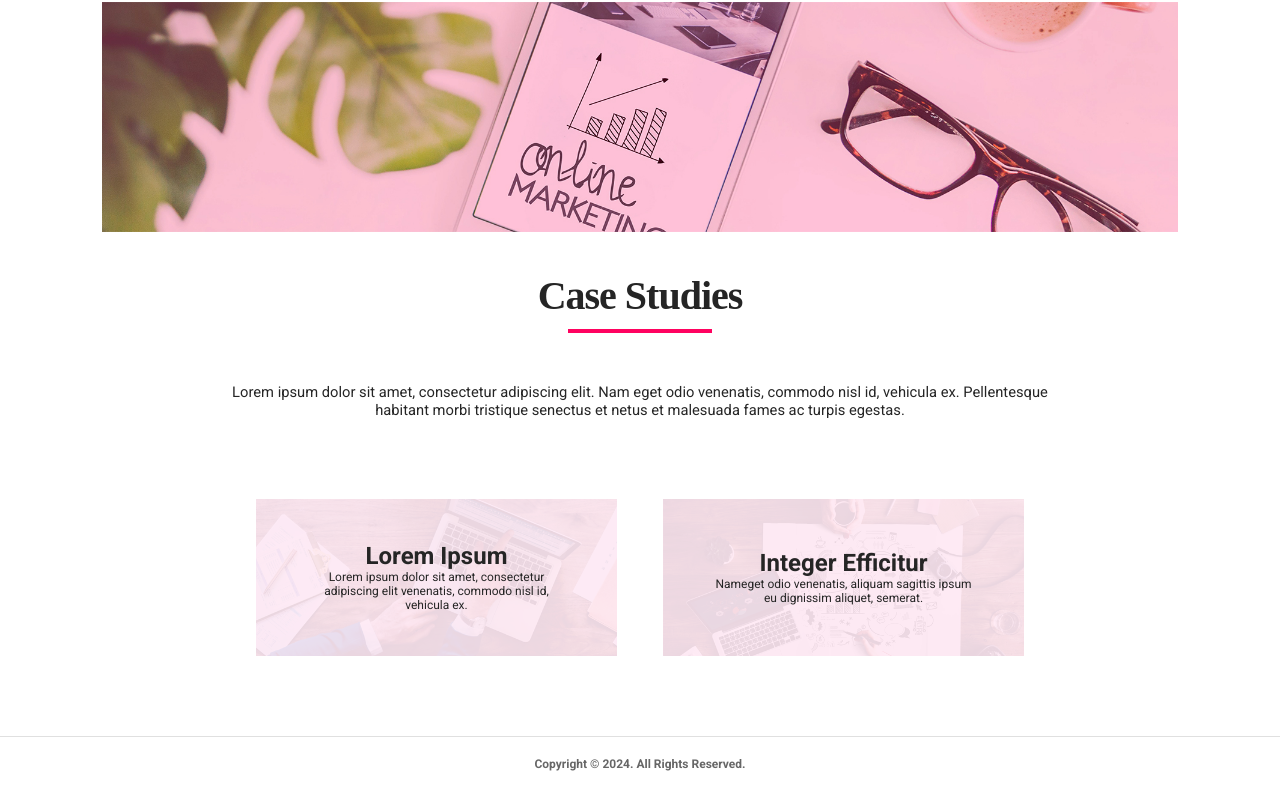
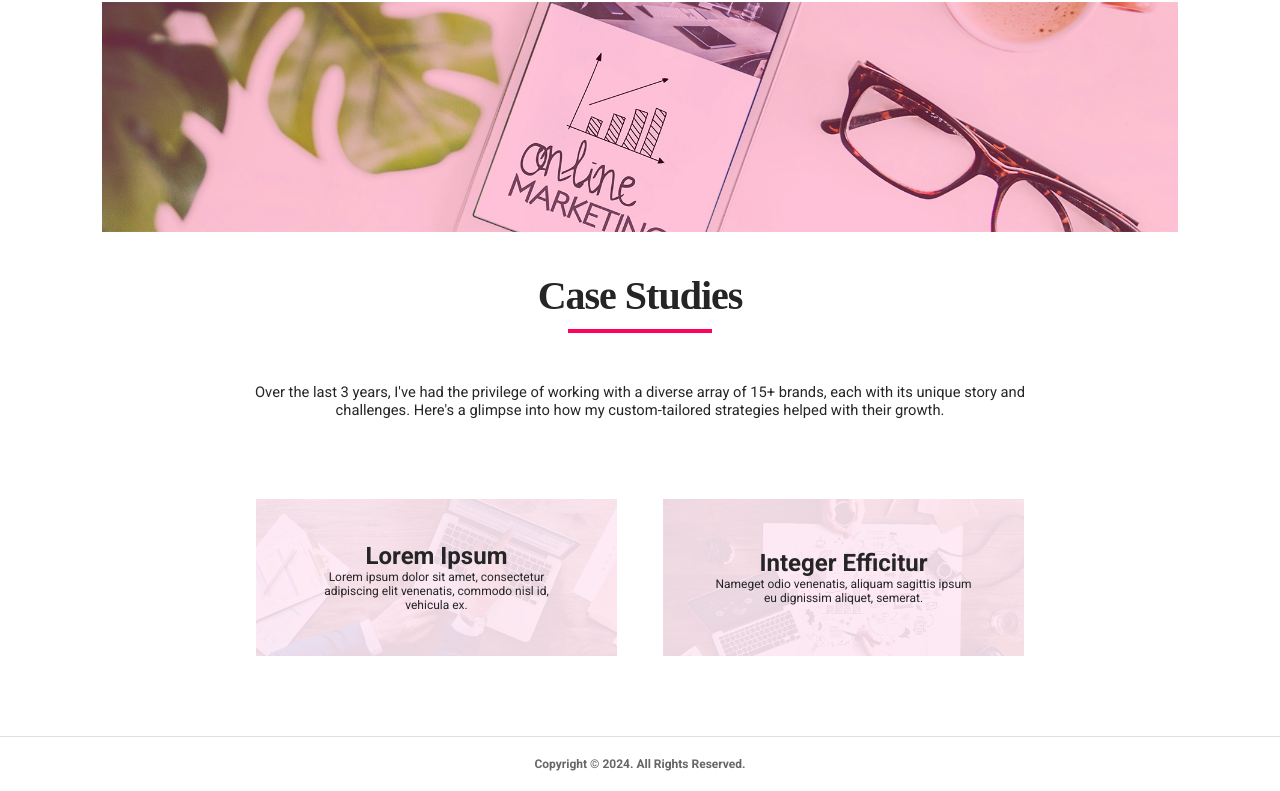
Before and after one commit to nikunjnagpalads/nikunjnagpalads.github.io, a plain HTML site: page case-studies.html in a window 1280 px wide. Shown: the part 78-869 px from the top of the page. Drawn offline with nearby package versions, Linux system fonts and the light colour scheme.

Commit message:
Update case-studies.html

```diff
--- a/case-studies.html
+++ b/case-studies.html
@@ -3,7 +3,7 @@
 <head>
 	 <meta http-equiv="X-UA-Compatible" content="IE=edge">
 	<meta name="viewport" content="width=device-width, initial-scale=1">
-	<title>indarCode - MERN Stack Developer</title>
+	<title>Nikunj Nagpal</title>
 	<link rel="shortcut icon" href="fav.png"/>
 	<link rel="stylesheet" type="text/css" href="css/style.css">
 	<link rel="stylesheet" type="text/css" href="css/case-studies.css">
@@ -33,7 +33,7 @@
 
 	<div class="about-content">
 			<h2 class="sectionTitle">Case Studies</h2>
-			<p>Lorem ipsum dolor sit amet, consectetur adipiscing elit. Nam eget odio venenatis, commodo nisl id, vehicula ex. Pellentesque habitant morbi tristique senectus et netus et malesuada fames ac turpis egestas.</p>
+			<p>Over the last 3 years, I've had the privilege of working with a diverse array of 15+ brands, each with its unique story and challenges. Here's a glimpse into how my custom-tailored strategies helped with their growth.</p>
 	</div>
 	<div class="case-studies">
 		<div>
```
